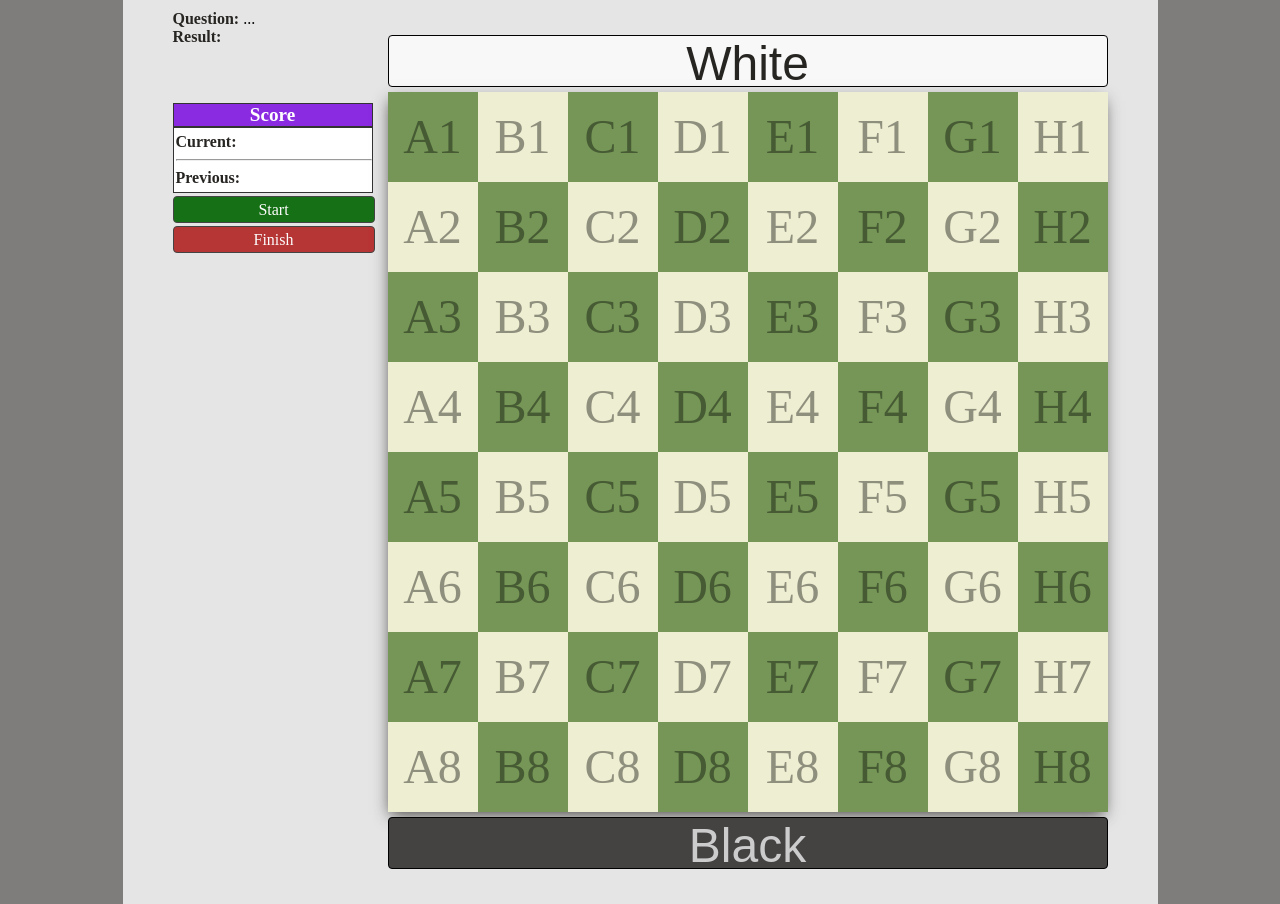
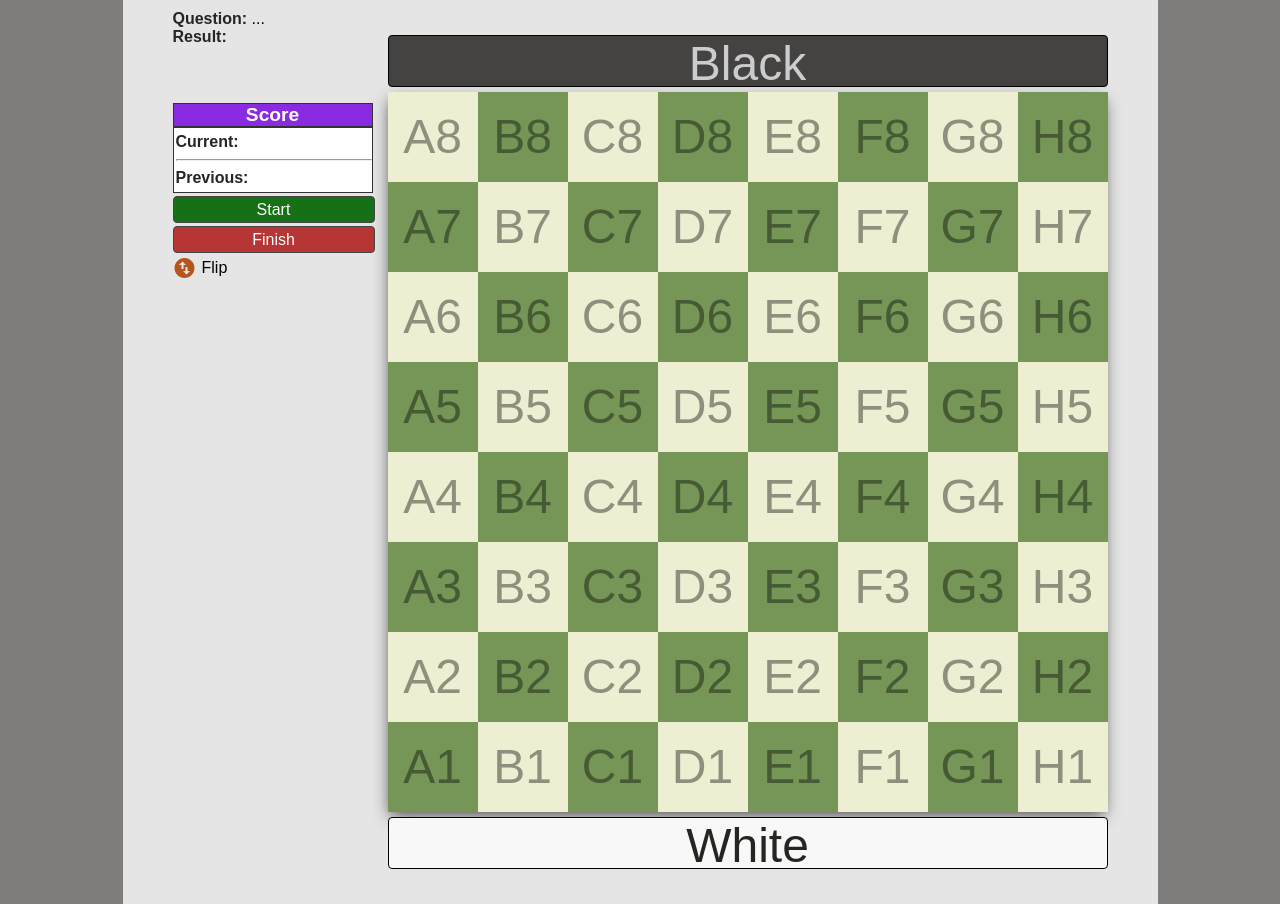
Before and after one commit to ross-brasseaux/chessboard-tester, a plain HTML site: page index.html in a window 1280 px wide. Drawn offline with nearby package versions, Linux system fonts and the light colour scheme.

Commit message:
- Updated name of html file to index.html.  - Added support for flipping the board.  - Fixed bug causing incorrect square placement.

```diff
--- a/index.html
+++ b/index.html
@@ -39,14 +39,19 @@
                 <div class="buttons">
                     <div id="startButton" onclick="start()" class="btn btn-green">Start</div>
                     <div id="finishButton" onclick="finish()" class="btn btn-red">Finish</div>
+                    <div id="flipContainer">
+                        <div id="flipButton" class="circle-button material-icons" onclick="flip()">swap_vertical_circle
+                        </div>
+                        <span id="flipLabel">Flip</span>
+                    </div>
                 </div>
 
             </div>
             <div class="container">
-                <div class="placement top-label white-label">White</div>
+                <div id="playerTop" class="placement top-label"></div>
                 <div id="board">
                 </div>
-                <div class="placement bottom-label black-label">Black</div>
+                <div id="playerBottom" class="placement bottom-label"></div>
             </div>
         </div>
 
@@ -55,9 +60,8 @@
 
     <script type="text/javascript">
         var $board = $('#board')
-        var tester = new Tester();
-        tester.create($board);
-
+        var $playerTop = $('#playerTop');
+        var $playerBottom = $('#playerBottom');
         var $finishButton = $('#finishButton');
         var $startButton = $('#startButton');
         var $questionText = $('#questionText');
@@ -66,6 +70,8 @@
         var $previousScore = $('#previousScore');
         var $resultIcon = $('#resultIcon');
 
+        var tester = new Tester();
+        tester.create($board, $playerTop, $playerBottom);
 
         function questionAsked(question) {
             var data = question.getQuestionTexts();
@@ -117,12 +123,16 @@
             if (answer !== correctAnswer) {
                 $resultIcon.text('cancel').addClass(wrong).removeClass(right);
                 $result.addClass('incorrect').removeClass('correct');
-                $result.text(`${answer} is incorrect.\r\nThe correct answer was ${correctAnswer}.`);
+                $result.text(`${answer} is incorrect.\r\nCorrect answer: ${correctAnswer}`);
             } else {
                 $resultIcon.text('check_circle').addClass(right).removeClass(wrong);
                 $result.addClass('correct').removeClass('incorrect');
                 $result.text(`${answer} is correct!`);
             }
+        }
+
+        function flip() {
+            tester.flip();
         }
 
         function start() {
@@ -148,9 +158,6 @@
             setScore(test);
             // move current score to previous score
             switchScoreboard();
-            // redundant alert for debugging
-            var score = formatScore(test.score);
-            alert(`Final Score: ${score}`);
 
             // enable start button
             $startButton.attr('disabled', null);
@@ -158,7 +165,7 @@
 
 
         function formatScore(score) {
-            score = (Math.round((score + Number.EPSILON) * 100) / 100);
+            score = (Math.round(((score * 100) + Number.EPSILON) * 100) / 100);
             return `${score}%`;
         }
 
--- a/script.js
+++ b/script.js
@@ -185,7 +185,7 @@ var Tester = (function () {
         this.questions.forEach((q) => {
           if (q.correct()) correct++;
         });
-        this._score = (correct > 0 && total > 0) ? correct / total : 0;
+        this._score = correct > 0 && total > 0 ? correct / total : 0;
       },
     };
 
@@ -212,6 +212,9 @@ var Tester = (function () {
 
     this.init = false;
     this.colorsInit = false;
+    this._$playerTop = null;
+    this._$playerBottom = null;
+    this._whiteOnTop = false;
   }
 
   // private functions
@@ -220,28 +223,40 @@ var Tester = (function () {
     return (row + col) % 2 == 0 ? 'black' : 'white';
   }
 
-  // API
-  // -----------------------------
-  Tester.prototype = {
-    setColors: function () {
-        if (this.colorsInit) throw `Tester colors already set (${this.key})`;
-        var $rows = this._$board.find('.square');
-        $rows.each((i, ele) => {
-          var $ele = $(ele);
-          var row = parseInt($ele.data('row'));
-          var col = parseInt($ele.data('col-number'));
-          $ele.addClass(getColorClass(row, col));
-        });
-        this.colorsInit = true;
-      },
-    create: function ($board) {
-      if (this.init) throw `Tester already initialized (${this.key})`;
-      if (!($board instanceof jQuery))
-        throw 'Container argument must be a jQuery element.';
-      this._$board = $board;
-      for (var row = 1; row <= 8; row++) {
-        var $row = $(`<div class="row-container" [data-row]="${row}"></div>`);
-        for (var col = 1; col <= 8; col++) {
+  function clearBoard(tester) {
+    validateTester(tester);
+    tester._$board.html('');
+    tester.colorsInit = false;
+  }
+
+  function validateTester(tester) {
+    if (!(tester instanceof Tester))
+      throw 'Tester argument  must be an instance of Tester class.';
+  }
+
+  function validateJquery($ele, name) {
+    if (typeof name !== 'string' || name.length === 0) name = 'The';
+    if (!($ele instanceof jQuery))
+      throw name + ' argument must be a jQuery element.';
+  }
+
+  function addSquares(tester) {
+    console.log('adding squares for tester: ', tester);
+    validateTester(tester);
+    validateJquery(tester._$board, 'The tester board');
+    var bounds = tester._whiteOnTop ? {
+      rowStart: 1,
+      rowEnd: 8,
+      colStart: 8,
+      colEnd: 1
+    } : {
+      rowStart: 8,
+      rowEnd: 1,
+      colStart: 1,
+      colEnd: 8
+    };
+
+    function addSquare($row, row, col) {
       var label = `${letters[col]}${row}`.toUpperCase();
       var $sq = $(
         `<div class="square" id="${getSquareId(
@@ -252,14 +267,98 @@ var Tester = (function () {
         }">${label}</div>`
       );
       $row.append($sq);
-          this._$board.append($row);
+      tester._$board.append($row);
+    }
+
+    if(tester._whiteOnTop){
+      for (var row = 1; row <= 8; row++) {
+        var $row = $(`<div class="row-container" [data-row]="${row}"></div>`);
+        console.log('adding row #'+row, $row);
+        for (var col = 8; col >= 1; col--) {
+          addSquare($row,row,col);
         }
       }
-      this.initColors();
+    } else {
+      for (var row = 8; row >= 1; row--) {
+        var $row = $(`<div class="row-container" [data-row]="${row}"></div>`);
+        console.log('adding row #'+row, $row);
+        for (var col = 1; col <= 8; col++) {
+          addSquare($row,row,col);
+        }
+      }
+    }
+
+  }
+
+  function clearPlayerLabels(tester) {
+    validateTester(tester);
+    $labels = tester._$playerTop.add(tester._$playerBottom);
+    $labels.text('');
+    $labels.removeClass('white-label black-label');
+  }
+
+  function setPlayerLabels(tester) {
+    if(tester._whiteOnTop) {
+      tester._$playerTop.text('White').addClass('white-label');
+      tester._$playerBottom.text('Black').addClass('black-label');
+    } else {
+      tester._$playerBottom.text('White').addClass('white-label');
+      tester._$playerTop.text('Black').addClass('black-label');
+    }
+  }
+
+  function setColors(tester) {
+    if (tester.colorsInit) throw `Tester colors already set (${this.key})`;
+      var $rows = tester._$board.find('.square');
+      $rows.each((i, ele) => {
+        var $ele = $(ele);
+        var row = parseInt($ele.data('row'));
+        var col = parseInt($ele.data('col-number'));
+        $ele.addClass(getColorClass(row, col));
+      });
+      tester.colorsInit = true;
+  }
+
+  // API
+  // -----------------------------
+  Tester.prototype = {
+    flip: function () {
+      clearBoard(this);
+      clearPlayerLabels(this);
+      this._whiteOnTop = !this._whiteOnTop;
+      addSquares(this);
+      setColors(this);
+      setPlayerLabels(this);
+    },
+    create: function ($board, $playerTop, $playerBottom) {
+      if (this.init) throw `Tester already initialized (${this.key})`;
+      validateJquery($board, 'Board');
+      validateJquery($playerTop, 'The top player label');
+      validateJquery($playerBottom, 'The bottom player label');
+      console.log('creating board...', {$board,$playerTop,$playerBottom});
+      this._$playerTop = $playerTop;
+      this._$playerBottom = $playerBottom;
+      this._$board = $board;
+      setPlayerLabels(this);
+      addSquares(this);
+      // for (var row = 1; row <= 8; row++) {
+      //   var $row = $(`<div class="row-container" [data-row]="${row}"></div>`);
+      //   for (var col = 8; col >= 1; col--) {
+      //     var label = `${letters[col]}${row}`.toUpperCase();
+      //     var $sq = $(
+      //       `<div class="square" id="${getSquareId(
+      //         row,
+      //         col
+      //       )}" data-row="${row}" data-col-number="${col}" data-col="${
+      //         letters[col]
+      //       }">${label}</div>`
+      //     );
+      //     $row.append($sq);
+      //     this._$board.append($row);
+      //   }
+      // }
+      setColors(this);
       this.init = true;
-    },
-    initColors: function () {
-      this.setColors();
     },
     startTest: function (questionAskedCallback, questionAnsweredCallback) {
       var test = new Test();
@@ -305,7 +404,7 @@ var Tester = (function () {
       function listen() {
         self._$board.one('click', (e) => {
           var $target = $(e.target);
-            if(!$target.hasClass('square')) {
+          if (!$target.hasClass('square')) {
             listen();
             return;
           }
--- a/styles.css
+++ b/styles.css
@@ -3,6 +3,7 @@ body {
   margin: 0px;
   text-align: center;
   background-color: #312e2b9e;
+  font-family: Arial, Helvetica, sans-serif;
 }
 label {
   font-weight: bold;
@@ -94,6 +95,31 @@ label {
   margin: 3px 0px;
   line-height: 25px;
 }
+
+.circle-button {
+  cursor:pointer;
+  opacity:.9;
+}
+
+.circle-button:hover {
+  opacity:1;
+}
+
+#flipContainer {
+  display: flex;
+  flex-wrap: nowrap;
+}
+
+#flipLabel {
+  line-height: 24px;
+  height: 24px;
+}
+
+#flipButton {
+  color:#b04507;
+  margin-right:5px;
+}
+
 .btn:hover {
   border-color: black;
   opacity: 1;
```
Lines whose indentation alone changed are shown as unchanged.
